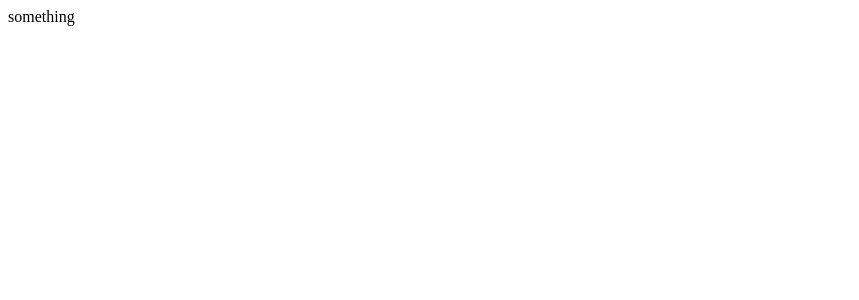
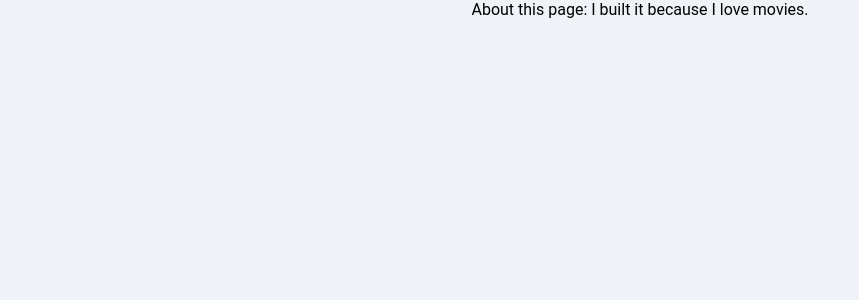
Before and after one commit to chusang23/movie_app_2020, a React (Create React App) app: page /#/about in a window 1280 px wide. Shown: the top 300 px of the page, without its empty margins (0-859 px from the left). Built offline with nearby package versions, Linux system fonts and the light colour scheme.

Commit message:
build router

```diff
--- a/src/App.js
+++ b/src/App.js
@@ -1,8 +1,15 @@
 import React from "react";
+import { HashRouter, Route } from "react-router-dom";
+import Home from "./routes/Home";
+import About from "./routes/About";
 
-
-function App(){
-  return <span>something</span>
+function App() {
+  return (
+    <HashRouter>
+      <Route path="/" exact={true} component={Home} />
+      <Route path="/about" component={About} />
+    </HashRouter>
+  );
 }
 
 export default App;
--- a/src/routes/About.js
+++ b/src/routes/About.js
@@ -0,0 +1,7 @@
+import React from "react";
+
+function About() {
+  return <span>About this page: I built it because I love movies.</span>;
+}
+
+export default About;
--- a/src/routes/home.js
+++ b/src/routes/home.js
@@ -49,4 +49,4 @@
   }
 }
 
-export default App;
+export default Home;
```
Lines whose indentation alone changed are shown as unchanged.
